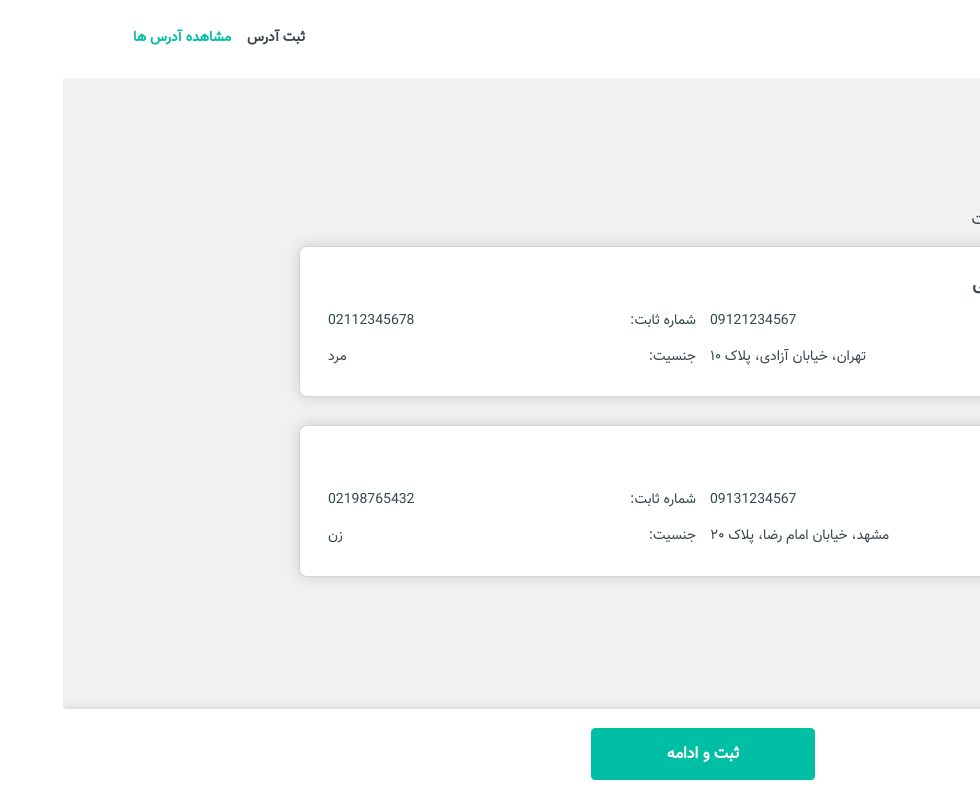
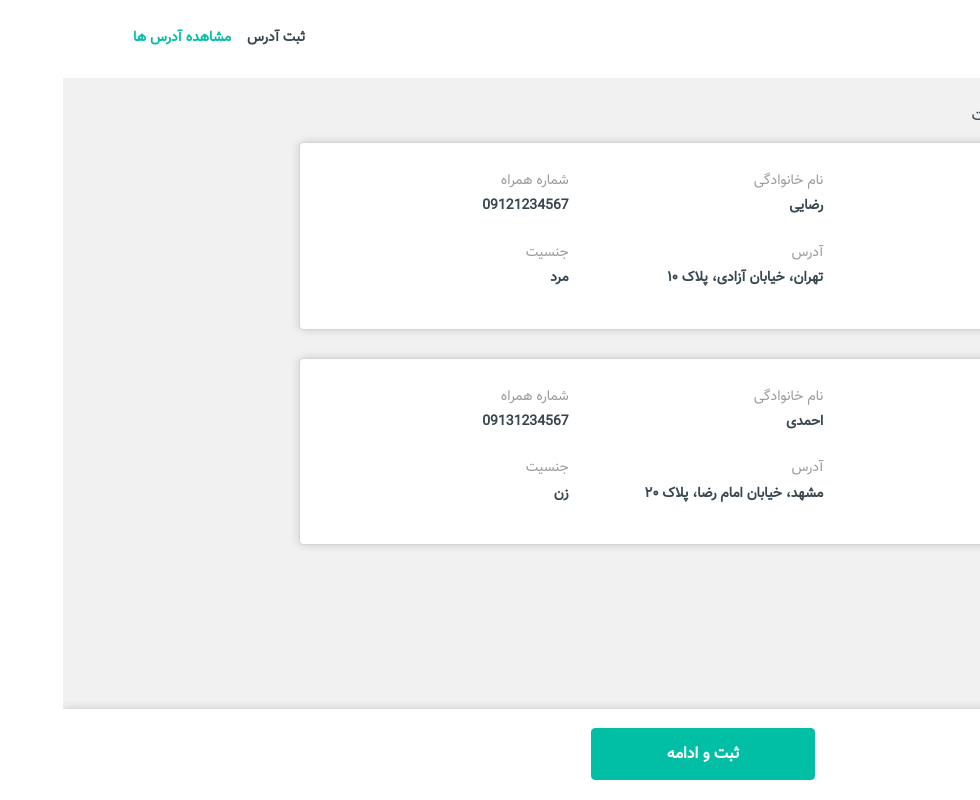
Before and after one commit to MahshidNiknafs/obar-address, a React (Vite) app: page /addresses in a window 1280 px wide. Shown: the whole page, without its empty margins (300-1280 px from the left). Built offline with nearby package versions, Linux system fonts and the light colour scheme.

Commit message:
fix main layout css bug

```diff
--- a/src/features/address/Addresses.css
+++ b/src/features/address/Addresses.css
@@ -8,8 +8,12 @@
 	background-color: var(--color-white);
 	padding: 2rem;
 	border: 1px solid var(--color-border);
-	box-shadow: 0px 0px 16px 0px var(--color-shadow);
-	border-radius: 8px;
+	box-shadow: 0px 0px 10px 0px var(--color-shadow);
+	border-radius: 4px;
+	display: grid;
+	grid-template-columns: repeat(3, 1fr);
+	grid-template-rows: repeat(2, auto);
+	gap: 1rem;
 }
 
 .address-title {
@@ -19,29 +23,52 @@
 }
 
 .address-info {
-	display: grid;
-	grid-template-columns: repeat(2, 1fr);
-	gap: 1rem;
+	display: flex;
+	flex-direction: column;
+	gap: 0.5rem;
 }
 
 .info-item {
 	display: flex;
-	justify-content: space-between;
-	align-items: center;
+	flex-direction: column;
+	gap: 0.25rem;
+	padding-bottom: 0.75rem;
+	position: relative;
 }
 
 .info-label {
 	font-weight: 500;
-	color: var(--color-gray-dark);
+	color: var(--color-gray);
 }
 
 .info-value {
-	font-weight: 400;
-	color: var(--color-black);
+	font-weight: 700;
 }
 
 @media screen and (max-width: 576px) {
-	.address-info {
+	.address-card {
 		grid-template-columns: 1fr;
 	}
+
+	.info-item:not(:last-child)::after {
+		content: "";
+		position: absolute;
+		bottom: 0;
+		left: 0;
+		width: 100%;
+		height: 1px;
+		background: var(--color-gray);
+		opacity: 0.3;
+	}
+
+	.info-item {
+		flex-direction: row;
+		justify-content: space-between;
+		align-items: center;
+	}
+
+	.info-item.address {
+		flex-direction: column;
+		align-items: flex-start;
+	}
 }
--- a/src/features/address/Addresses.jsx
+++ b/src/features/address/Addresses.jsx
@@ -26,30 +26,33 @@ function Addresses() {
 		<div className="addresses-container">
 			{addressData.map((address) => (
 				<div key={address.id} className="address-card">
-          <h2 className="address-title">
-            {address.firstName} {address.lastName}
-          </h2>
-          <div className="address-info">
 					<div className="info-item">
-              <span className="info-label">شماره همراه:</span>
+						<span className="info-label">نام</span>
+						<span className="info-value">{address.firstName}</span>
+					</div>
+					<div className="info-item">
+						<span className="info-label">نام خانوادگی</span>
+						<span className="info-value">{address.lastName}</span>
+					</div>
+					<div className="info-item">
+						<span className="info-label">شماره همراه</span>
 						<span className="info-value">{address.mobileNumber}</span>
 					</div>
 					<div className="info-item">
-              <span className="info-label">شماره ثابت:</span>
+						<span className="info-label">شماره ثابت</span>
 						<span className="info-value">
 							{address.landlineNumber || "ندارد"}
 						</span>
 					</div>
-            <div className="info-item">
-              <span className="info-label">آدرس:</span>
+					<div className="info-item address">
+						<span className="info-label">آدرس</span>
 						<span className="info-value">{address.address}</span>
 					</div>
 					<div className="info-item">
-              <span className="info-label">جنسیت:</span>
+						<span className="info-label">جنسیت</span>
 						<span className="info-value">
 							{address.gender === "مرد" ? "مرد" : "زن"}
 						</span>
-            </div>
 					</div>
 				</div>
 			))}
--- a/src/ui/Card/Card.css
+++ b/src/ui/Card/Card.css
@@ -4,6 +4,7 @@
 	justify-content: center;
 	width: 808px;
 	gap: 1rem;
+	margin-top: 2rem;
 }
 
 .card-title {
@@ -14,6 +15,5 @@
 @media screen and (max-width: 576px) {
 	.card-container {
 		width: 343px;
-    margin-top: 2rem;
 	}
 }
--- a/src/ui/Main/Main.css
+++ b/src/ui/Main/Main.css
@@ -1,6 +1,6 @@
 .layout-main {
-	display: flex;
-	align-items: center;
+	display: grid;
+	grid-template-rows: auto 1fr;
 	justify-content: center;
 	background-color: var(--color-bg);
 	overflow: scroll;
```
Also changed, not shown: src/features/address/CreateAddressForm.jsx (+0 -9 lines), src/ui/Button/Button.css (+0 -82 lines), src/ui/Button/Button.jsx (+0 -15 lines), src/ui/Footer/Footer.jsx (+0 -30 lines). Lines whose indentation alone changed are shown as unchanged.
